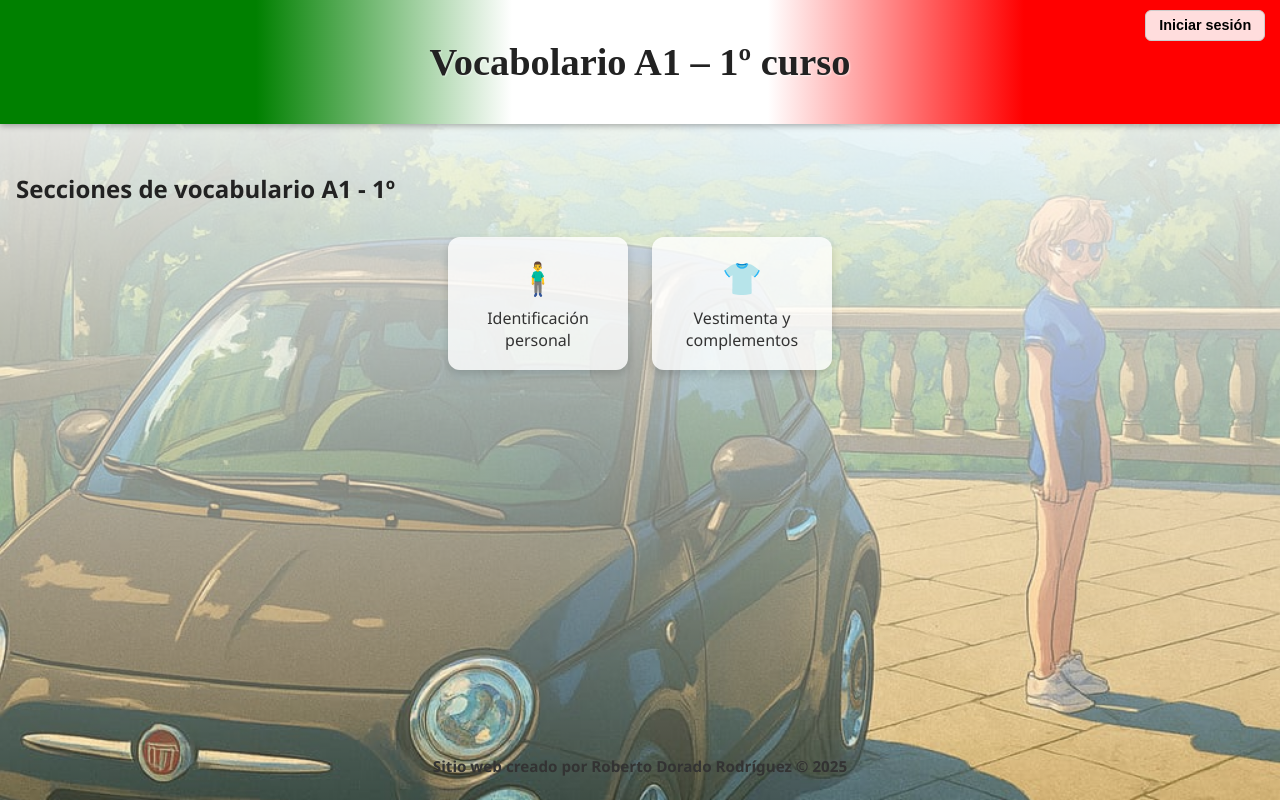
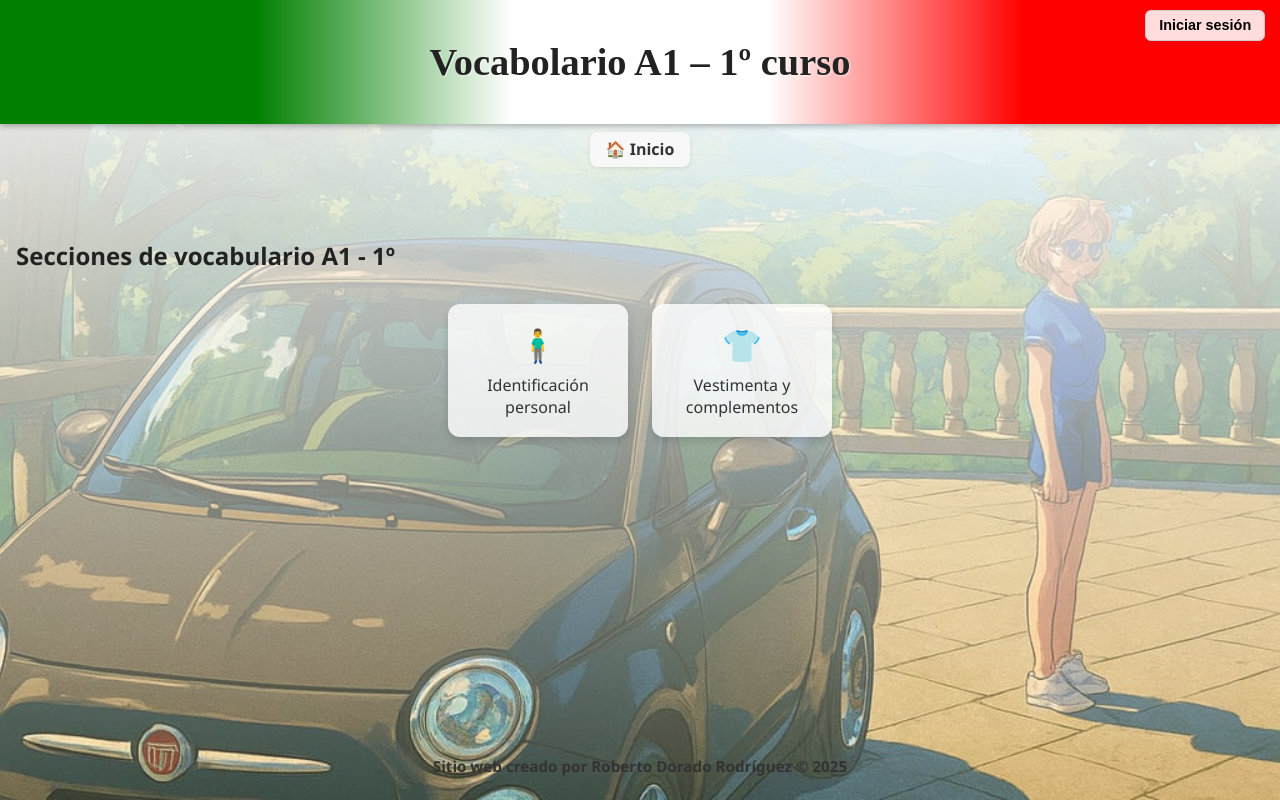
Before and after one commit to robdor80/italiano-fati, a plain HTML site: page vocabolario-a1-1.html in a window 1280 px wide. Drawn offline with Linux system fonts and the light colour scheme; no server answers.

Commit message:
version X

```diff
--- a/vocabolario-a1-1.html
+++ b/vocabolario-a1-1.html
@@ -17,6 +17,11 @@
     </div>
     <div class="franja"></div>
   </header>
+
+  <nav class="navegacion-top">
+  <a href="index.html">🏠 Inicio</a>
+</nav>
+
 
   <!-- Menú de navegación -->
   <nav>
```
